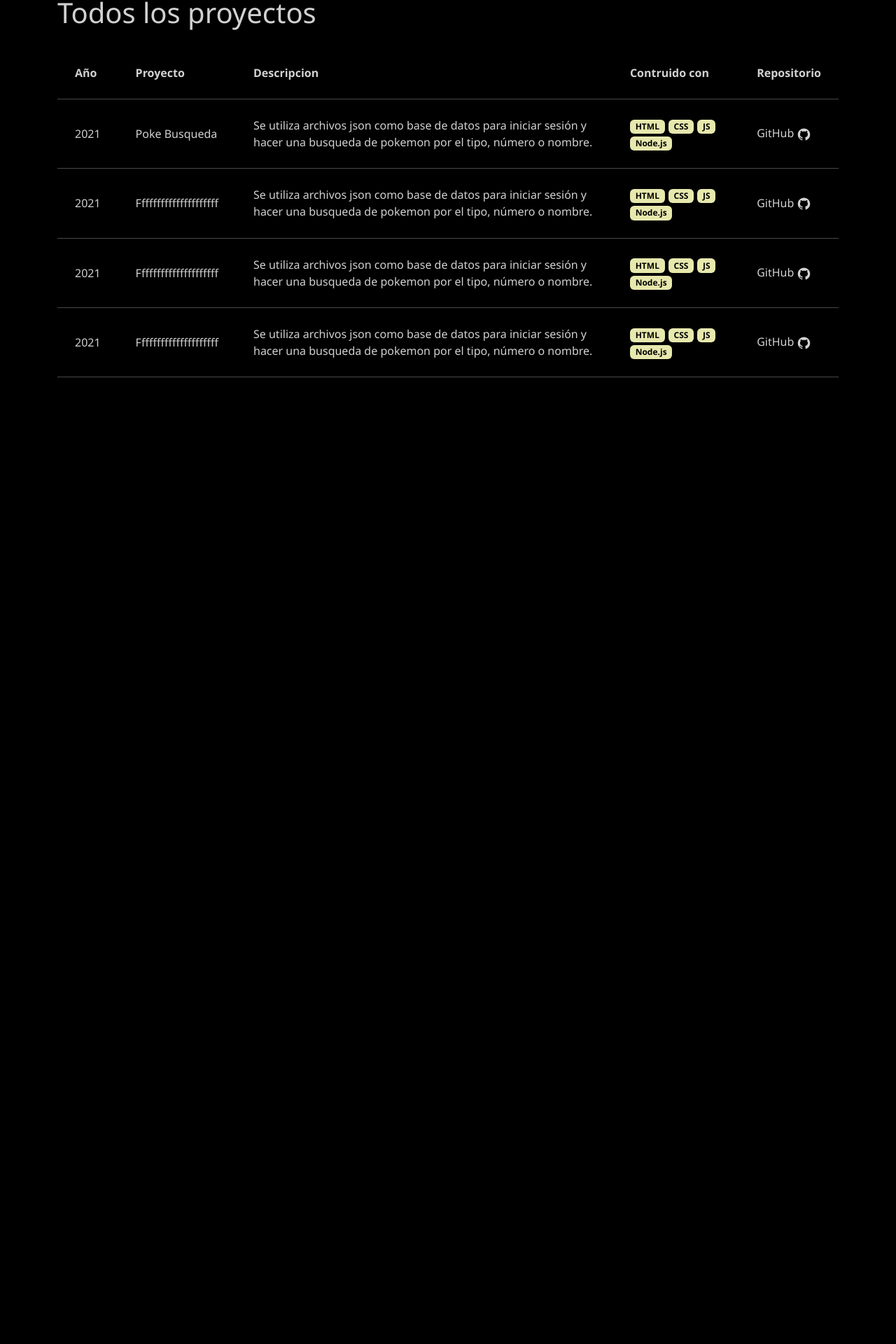
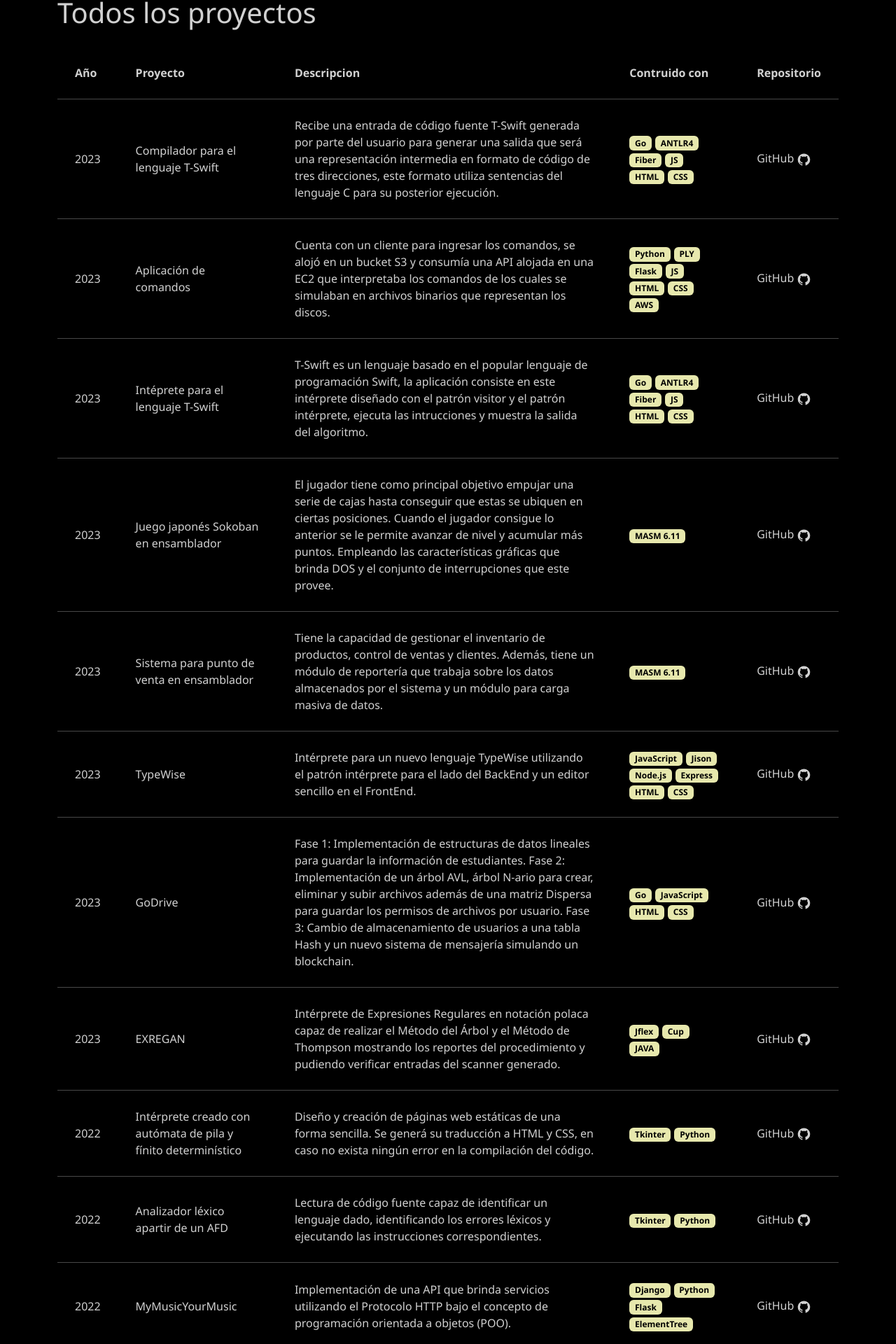
Before and after one commit to rubenralda/proyecto-portafolio, a React (Create React App) app: page / in a window 1280 px wide. Shown: the part 862-2782 px from the top of the page at 70% size. Before the commit the page ends 1600 px from the top, so only its background shows below. Built offline with nearby package versions, Linux system fonts and the light colour scheme.

Commit message:
Agregado de informacion sobre los proyectos y modificacion de favicon

```diff
--- a/public/index.html
+++ b/public/index.html
@@ -9,11 +9,6 @@
       name="description"
       content="Web site created using create-react-app"
     />
-    <link rel="apple-touch-icon" href="%PUBLIC_URL%/logo192.png" />
-    <!--
-      manifest.json provides metadata used when your web app is installed on a
-      user's mobile device or desktop. See https://developers.google.com/web/fundamentals/web-app-manifest/
-    -->
     <link rel="manifest" href="%PUBLIC_URL%/manifest.json" />
     <!--
       Notice the use of %PUBLIC_URL% in the tags above.
--- a/src/datosProyect.js
+++ b/src/datosProyect.js
@@ -1,38 +1,106 @@
 export let datos = [
     {
-        year : "2021",
+        year : "2023",
+        title : "Compilador para el lenguaje T-Swift",
+        descripcion : "Recibe una entrada de código fuente T-Swift generada por parte del usuario para generar una salida que será una representación intermedia en formato de código de tres direcciones, este formato utiliza sentencias del lenguaje C para su posterior ejecución.",
+        repositorio : "https://github.com/rubenralda/OLC2_proyecto2.git",
+        tags : ["Go", "ANTLR4", "Fiber", "JS", "HTML", "CSS"],
+        curso : "Organización de lenguajes y compiladores 2",
+    },
+    {
+        year : "2023",
+        title : "Aplicación de comandos",
+        descripcion : "Cuenta con un cliente para ingresar los comandos, se alojó en un bucket S3 y consumía una API alojada en una EC2 que interpretaba los comandos de los cuales se simulaban en archivos binarios que representan los discos.",
+        repositorio : "https://github.com/rubenralda/MIA_Proyecto_2.git",
+        tags : ["Python", "PLY", "Flask", "JS", "HTML", "CSS", "AWS"],
+        curso : "Manejo e implementación de archivos",
+    },
+    {
+        year : "2023",
+        title : "Intéprete para el lenguaje T-Swift",
+        descripcion : "T-Swift es un lenguaje basado en el popular lenguaje de programación Swift, la aplicación consiste en este intérprete diseñado con el patrón visitor y el patrón intérprete, ejecuta las intrucciones y muestra la salida del algoritmo.",
+        repositorio : "https://github.com/rubenralda/OLC2_Proyecto1_202111835.git",
+        tags : ["Go", "ANTLR4", "Fiber", "JS", "HTML", "CSS"],
+        curso : "Organización de lenguajes y compiladores 2",
+    },
+    {
+        year : "2023",
+        title : "Juego japonés Sokoban en ensamblador",
+        descripcion : "El jugador tiene como principal objetivo empujar una serie de cajas hasta conseguir que estas se ubiquen en ciertas posiciones. Cuando el jugador consigue lo anterior se le permite avanzar de nivel y acumular más puntos. Empleando las características gráficas que brinda DOS y el conjunto de interrupciones que este provee.",
+        repositorio : "https://github.com/rubenralda/ACE1-23VJ0778202111835PROY2.git",
+        tags : ["MASM 6.11"],
+        curso : "Arquitectura de computadores y ensambladores 1",
+    },
+    {
+        year : "2023",
+        title : "Sistema para punto de venta en ensamblador",
+        descripcion : "Tiene la capacidad de gestionar el inventario de productos, control de ventas y clientes. Además, tiene un módulo de reportería que trabaja sobre los datos almacenados por el sistema y un módulo para carga masiva de datos.",
+        repositorio : "https://github.com/rubenralda/ACE1-23VJ0778202111835PRA2.git",
+        tags : ["MASM 6.11"],
+        curso : "Arquitectura de computadores y ensambladores 1",
+    },
+    {
+        year : "2023",
+        title : "TypeWise",
+        descripcion : "Intérprete para un nuevo lenguaje TypeWise utilizando el patrón intérprete para el lado del BackEnd y un editor sencillo en el FrontEnd.",
+        repositorio : "https://github.com/rubenralda/OLC_Proyecto2_202111835.git",
+        tags : ["JavaScript", "Jison", "Node.js", "Express", "HTML", "CSS"],
+        curso : "Organización de Lenguajes y compiladores 1",
+    },
+    {
+        year : "2023",
+        title : "GoDrive",
+        descripcion : "Fase 1: Implementación de estructuras de datos lineales para guardar la información de estudiantes. Fase 2: Implementación de un árbol AVL, árbol N-ario para crear, eliminar y subir archivos además de una matriz Dispersa para guardar los permisos de archivos por usuario. Fase 3: Cambio de almacenamiento de usuarios a una tabla Hash y un nuevo sistema de mensajería simulando un blockchain.",
+        repositorio : "https://github.com/rubenralda/EDD_1S2023_PY_202111835.git",
+        tags : ["Go", "JavaScript", "HTML", "CSS"],
+        curso : "Estructuras de Datos",
+    },
+    {
+        year : "2023",
+        title : "EXREGAN",
+        descripcion : "Intérprete de Expresiones Regulares en notación polaca capaz de realizar el Método del Árbol y el Método de Thompson mostrando los reportes del procedimiento y pudiendo verificar entradas del scanner generado.",
+        repositorio : "https://github.com/rubenralda/OLC_Proyecto1_202111835.git",
+        tags : ["Jflex", "Cup", "JAVA"],
+        curso : "Organización de Lenguajes y compiladores 1",
+    },
+    {
+        year : "2022",
+        title : "Intérprete creado con autómata de pila y fínito determinístico",
+        descripcion : "Diseño y creación de páginas web estáticas de una forma sencilla. Se generá su traducción a HTML y CSS, en caso no exista ningún error en la compilación del código.",
+        repositorio : "https://github.com/rubenralda/LFP_Proyecto2_202111835.git",
+        tags : ["Tkinter", "Python"],
+        curso : "Lenguajes formales y de programación",
+    },
+    {
+        year : "2022",
+        title : "Analizador léxico apartir de un AFD",
+        descripcion : "Lectura de código fuente capaz de identificar un lenguaje dado, identificando los errores léxicos y ejecutando las instrucciones correspondientes.",
+        repositorio : "https://github.com/rubenralda/LFP_Proyecto1_202111835.git",
+        tags : ["Tkinter", "Python"],
+        curso : "Lenguajes formales y de programación",
+    },
+    {
+        year : "2022",
+        title : "MyMusicYourMusic",
+        descripcion : "Implementación de una API que brinda servicios utilizando el Protocolo HTTP bajo el concepto de programación orientada a objetos (POO).",
+        repositorio : "https://github.com/rubenralda/IPC2_Proyecto2_202111835.git",
+        tags : ["Django", "Python", "Flask", "ElementTree"],
+        curso : "Introducción a la programación y computación 2",
+    },
+    {
+        year : "2022",
         title : "Poke Busqueda",
         descripcion : "Se utiliza archivos json como base de datos para iniciar sesión y hacer una busqueda de pokemon por el tipo, número o nombre.",
         repositorio : "https://github.com/rubenralda/IPC1-Proyecto2_202111835.git",
-        tags : ["HTML", "CSS", "JS", "Node.js"],
+        tags : ["HTML", "CSS", "JavaScript", "Node.js", "Express"],
         curso : "Introducción a la programación y computación 1",
-        carruselImage : ["/static/images/proyecto1/1.jpg", "/static/images/proyecto1/2.png", "/static/images/proyecto1/3.png"]
     },
     {
-        year : "2021",
-        title : "Fffffffffffffffffffff",
-        descripcion : "Se utiliza archivos json como base de datos para iniciar sesión y hacer una busqueda de pokemon por el tipo, número o nombre.",
-        repositorio : "https://github.com/rubenralda/IPC1-Proyecto2_202111835.git",
-        tags : ["HTML", "CSS", "JS", "Node.js"],
-        curso : "Introducción a la programación y computación 1",
-        carruselImage : ["/static/images/proyecto1/2.png", "/static/images/proyecto1/3.png"]
+        year : "2019",
+        title : "Mi biblioteca",
+        descripcion : "CRUD de una biblioteca conectada a una base de datos en Mysql con PHP",
+        repositorio : "https://github.com/rubenralda/Ejercicios_PHP.git",
+        tags : ["PHP", "phpmyAdmin", "HTML", "Bootstrap", "MySql", "XAMPP"],
+        curso : "Programación colegio ITC",
     },
-    {
-        year : "2021",
-        title : "Fffffffffffffffffffff",
-        descripcion : "Se utiliza archivos json como base de datos para iniciar sesión y hacer una busqueda de pokemon por el tipo, número o nombre.",
-        repositorio : "https://github.com/rubenralda/IPC1-Proyecto2_202111835.git",
-        tags : ["HTML", "CSS", "JS", "Node.js"],
-        curso : "Introducción a la programación y computación 1",
-        carruselImage : ["/static/images/proyecto1/2.png", "/static/images/proyecto1/3.png"]
-    },
-    {
-        year : "2021",
-        title : "Fffffffffffffffffffff",
-        descripcion : "Se utiliza archivos json como base de datos para iniciar sesión y hacer una busqueda de pokemon por el tipo, número o nombre.",
-        repositorio : "https://github.com/rubenralda/IPC1-Proyecto2_202111835.git",
-        tags : ["HTML", "CSS", "JS", "Node.js"],
-        curso : "Introducción a la programación y computación 1",
-        carruselImage : ["/static/images/proyecto1/2.png", "/static/images/proyecto1/3.png"]
-    }
 ]
```
Also changed, not shown: public/logo192.png (deleted), public/manifest.json, public/robots.txt (deleted), 1 other file (tests, documents, lock files or other folders).
